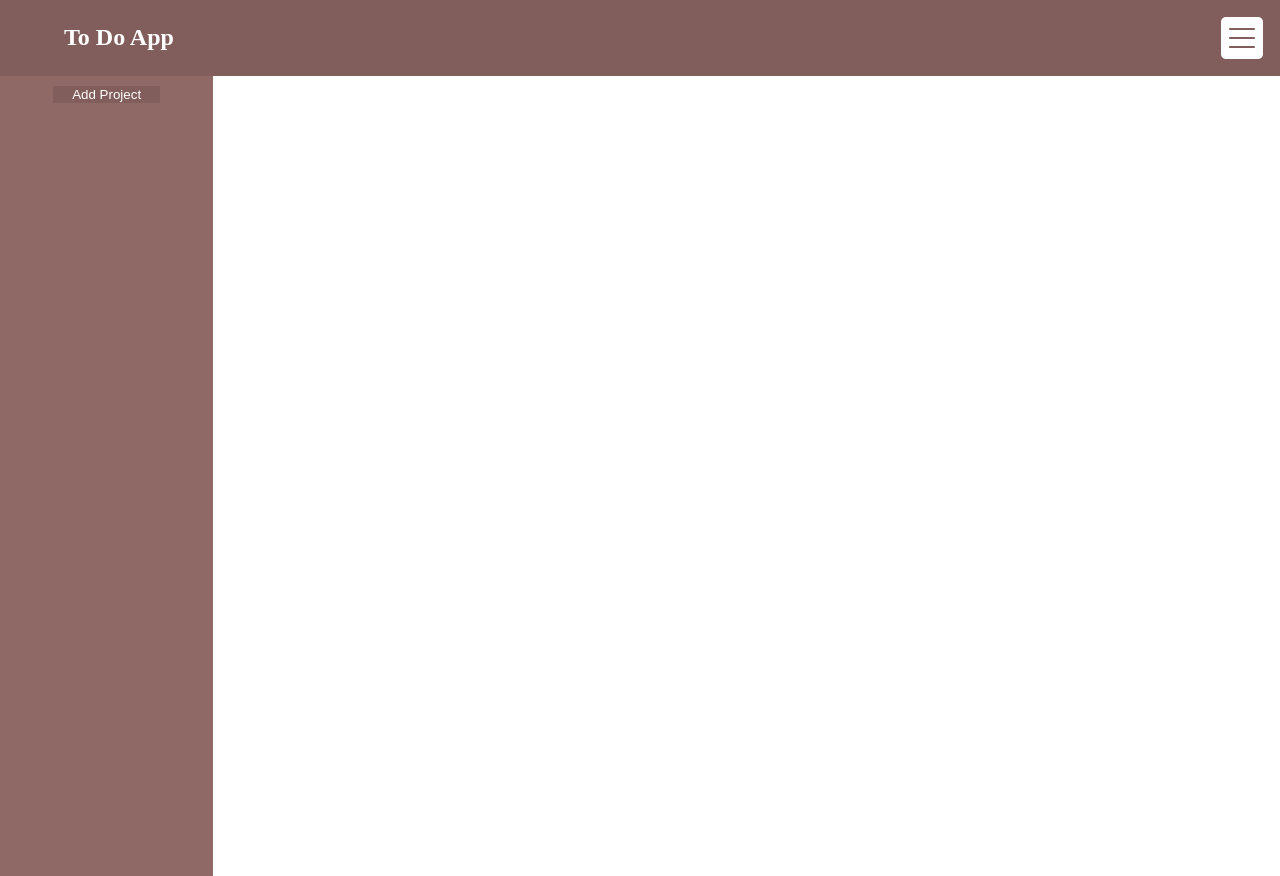
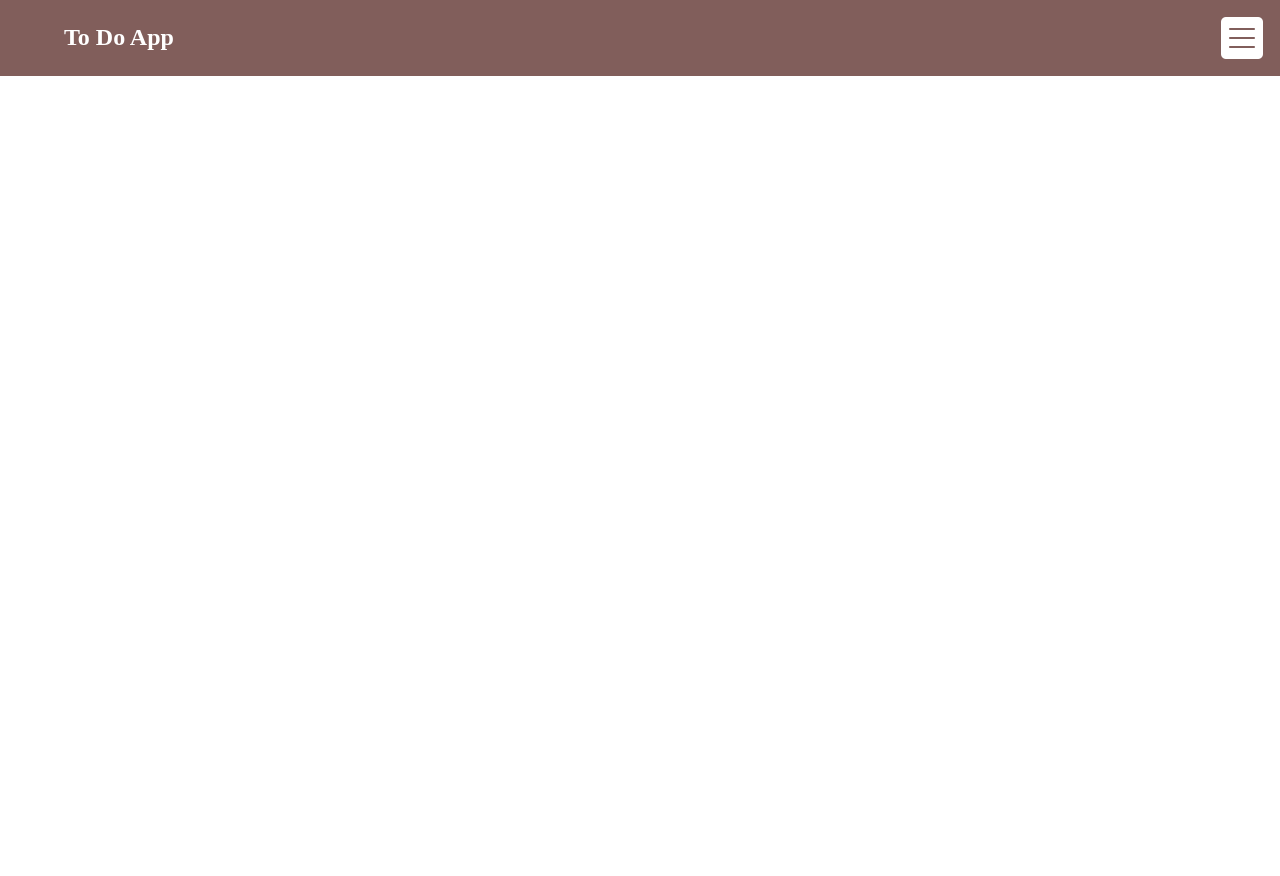
Before and after one commit to camdenwahl/todo_react, a React (Vite) app: page / in a window 1280 px wide. Built offline with nearby package versions, Linux system fonts and the light colour scheme.

Commit message:
Add dynamic on/off viewport detection

```diff
--- a/src/App.jsx
+++ b/src/App.jsx
@@ -14,6 +14,7 @@ export const GlobalContext = createContext({
   inputValue: "",
   showEntry: false,
   toDoList: [],
+  sidebarWidth: "20%",
   sidebarVisibility: true,
   handleDisplay: () => {},
   handleShow: () => {},
@@ -36,6 +37,7 @@ function App() {
   const [showEntry, setShowEntry] = useState(false);
   const [toDoList, setToDoList] = useState([]);
   const [sidebarVisibility, setSidebarVisibility] = useState(window.innerWidth > 768);
+  const [sidebarWidth, setSidebarWidth] = useState("20%");
 
   function handleShow() {
     setShowResults(!showResults);
@@ -90,6 +92,7 @@ function App() {
       }
     })
     console.log(newArrayState);
+    handleDisplay();
     setProjectList(newArrayState);
   }
 
@@ -126,7 +129,9 @@ function App() {
 
   useEffect(() => {
     const handleResize = () => {
-      console.log(sidebarVisibility);
+      const windowWidth = window.innerWidth;
+      const newWidth = windowWidth < 768 ? "100vw" : "20%";
+      setSidebarWidth(newWidth);
       setSidebarVisibility(window.innerWidth < 768);
     };
 
@@ -139,7 +144,7 @@ function App() {
 
   return(
     <>
-    <GlobalContext.Provider value={{handleToDoDelete, handleShowEntry, handleAddTask, handleInput, handleShow, handleDelete, handleActiveToggle, handleEnter, handleAddProject, sidebarVisibility, projectList, showResults, inputValue, toDoList, handleDisplay}}>
+    <GlobalContext.Provider value={{sidebarWidth, handleToDoDelete, handleShowEntry, handleAddTask, handleInput, handleShow, handleDelete, handleActiveToggle, handleEnter, handleAddProject, sidebarVisibility, projectList, showResults, inputValue, toDoList, handleDisplay}}>
       <Navbar
       />
       <div id = "flex-content">
--- a/src/Sidebar.jsx
+++ b/src/Sidebar.jsx
@@ -2,13 +2,12 @@ import React, { useState } from "react";
 import { useContext } from "react";
 import { GlobalContext } from "./App";
 
-function Sidebar({sidebarWidth}) {
-const {handleInput, handleEnter, handleActiveToggle, handleShow, handleDelete, handleAddProject, projectList, showResults, inputValue, sidebarVisibility} = useContext(GlobalContext);
+function Sidebar() {
+const {sidebarWidth, handleInput, handleEnter, handleActiveToggle, handleShow, handleDelete, handleAddProject, projectList, showResults, inputValue, sidebarVisibility} = useContext(GlobalContext);
 
     return(
         <div id = "side-bar" style={{
-            width: sidebarVisibility ? (sidebarWidth ? "20%" : "100vw") : "20vw",
-            display: sidebarVisibility ? "flex" : "flex",
+            width: sidebarVisibility ? sidebarWidth : "0", display: sidebarVisibility ? "flex" : "none",
           }}>
             <button onClick={handleShow} id = "projectButton">Add Project</button>
             {showResults ? <div id = "input-button-div"><input type="text"  value = {inputValue} onChange = {handleInput}  onKeyDown={handleEnter}/> <button onClick = {handleAddProject}>Submit</button></div> : null}
```
